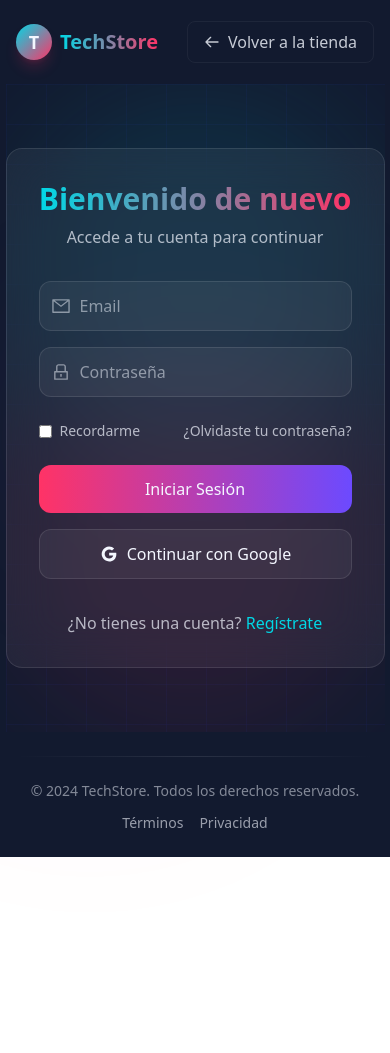
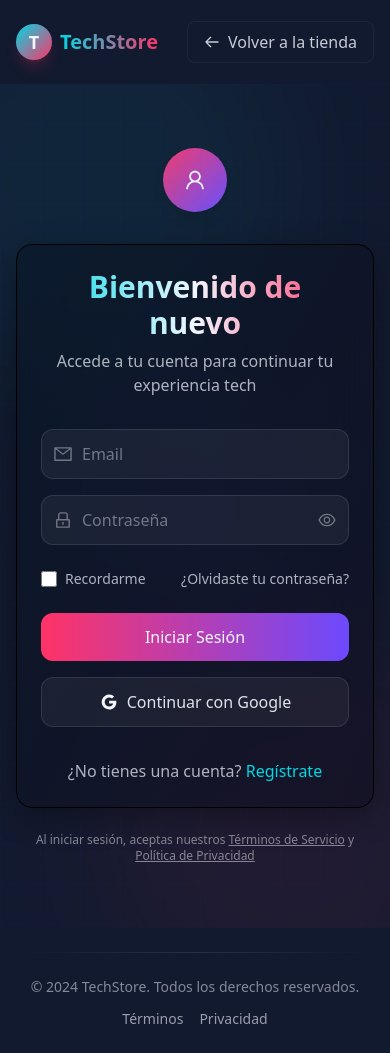
Before and after one commit to sandovaldavid/byte-shop-ecommerce, a Next.js app: page /auth/login in a window 390 px wide. Before the commit the page ends 857 px from the top, so only its background shows below. Built offline with nearby package versions, Linux system fonts and the light colour scheme; no server answers.

Commit message:
💄 enhance UserProfile component with improved layout, styling, and responsive design for better user experience

```diff
--- a/src/app/auth/login/page.js
+++ b/src/app/auth/login/page.js
@@ -1,8 +1,17 @@
 'use client';
-import React, { useState } from 'react';
+import React, { useState, useEffect } from 'react';
 import Link from 'next/link';
 import { useRouter } from 'next/navigation';
-import { AiOutlineMail, AiOutlineLock, AiOutlineGoogle } from 'react-icons/ai';
+import {
+	AiOutlineMail,
+	AiOutlineLock,
+	AiOutlineGoogle,
+	AiOutlineLoading3Quarters,
+	AiOutlineEye,
+	AiOutlineEyeInvisible,
+	AiOutlineUser,
+} from 'react-icons/ai';
+import { motion } from 'framer-motion';
 import { useAuth } from '@/context/AuthContext';
 
 function LoginPage() {
@@ -12,6 +21,18 @@ function LoginPage() {
 	const [password, setPassword] = useState('');
 	const [error, setError] = useState('');
 	const [isLoading, setIsLoading] = useState(false);
+	const [showPassword, setShowPassword] = useState(false);
+	const [rememberMe, setRememberMe] = useState(false);
+
+	// Clear error after 5 seconds
+	useEffect(() => {
+		if (error) {
+			const timer = setTimeout(() => {
+				setError('');
+			}, 5000);
+			return () => clearTimeout(timer);
+		}
+	}, [error]);
 
 	const handleSubmit = async (e) => {
 		e.preventDefault();
@@ -33,96 +54,205 @@ function LoginPage() {
 	};
 
 	return (
-		<div className='min-h-80 bg-dark flex items-center justify-center relative overflow-hidden py-16'>
-			<div className='absolute inset-0 bg-[linear-gradient(rgba(45,58,254,0.05)_1px,transparent_1px),linear-gradient(90deg,rgba(45,58,254,0.05)_1px,transparent_1px)] bg-[size:40px_40px]'></div>
-			<div className='absolute top-0 left-0 w-96 h-96 bg-secondary/10 rounded-full filter blur-3xl'></div>
-			<div className='absolute bottom-0 right-0 w-96 h-96 bg-accent1/10 rounded-full filter blur-3xl'></div>
+		<div className='min-h-screen w-full bg-gradient-to-br from-dark/95 to-dark/90 flex flex-col items-center justify-center relative overflow-hidden py-8 px-4 sm:px-6 lg:py-16'>
+			{/* Background patterns and effects */}
+			<div className='absolute inset-0 bg-[linear-gradient(rgba(45,58,254,0.03)_1px,transparent_1px),linear-gradient(90deg,rgba(45,58,254,0.03)_1px,transparent_1px)] bg-[size:40px_40px]'></div>
+			<div className='absolute top-0 left-0 w-96 h-96 bg-secondary/10 rounded-full filter blur-3xl opacity-60 -translate-x-1/4 -translate-y-1/4'></div>
+			<div className='absolute bottom-0 right-0 w-96 h-96 bg-accent1/10 rounded-full filter blur-3xl opacity-60 translate-x-1/4 translate-y-1/4'></div>
+			<div className='absolute top-1/3 right-1/4 w-64 h-64 bg-accent2/5 rounded-full filter blur-2xl opacity-70'></div>
+			<div className='absolute bottom-1/3 left-1/4 w-64 h-64 bg-primary/5 rounded-full filter blur-2xl opacity-70'></div>
 
-			<div className='relative w-full max-w-md p-8 rounded-2xl bg-white/5 backdrop-blur-xl border border-white/10'>
+			{/* Logo/Brand section */}
+			<motion.div
+				initial={{ opacity: 0, y: -20 }}
+				animate={{ opacity: 1, y: 0 }}
+				transition={{ duration: 0.6 }}
+				className='mb-8'>
+				<div className='w-16 h-16 rounded-full bg-gradient-to-br from-accent1 to-accent2 flex items-center justify-center mx-auto shadow-lg'>
+				<AiOutlineUser className='text-light text-2xl' />
+				</div>
+			</motion.div>
+
+			{/* Login form card with glassmorphism */}
+			<motion.div
+				initial={{ opacity: 0, y: 20 }}
+				animate={{ opacity: 1, y: 0 }}
+				transition={{ duration: 0.5, delay: 0.2 }}
+				className='relative w-full max-w-md rounded-2xl bg-glass-dark backdrop-blur-xl border border-glass-border-dark shadow-glass-dark overflow-hidden'>
+				{/* Card inner glow effect */}
+				<div className='absolute inset-0 bg-gradient-to-br from-secondary/5 to-accent1/5 opacity-50'></div>
+
+				<div className='relative p-6 sm:p-8'>
+					{/* Header */}
 					<div className='text-center mb-8'>
-					<h1 className='text-3xl font-bold bg-gradient-to-r from-secondary to-accent1 bg-clip-text text-transparent'>
+						<h1 className='text-3xl font-bold bg-gradient-to-r from-secondary via-light to-accent1 bg-clip-text text-transparent'>
 							Bienvenido de nuevo
 						</h1>
-					<p className='text-light/70 mt-2'>
-						Accede a tu cuenta para continuar
+						<p className='text-light/70 mt-2 max-w-xs mx-auto'>
+							Accede a tu cuenta para continuar tu experiencia
+							tech
 						</p>
 					</div>
 
+					{/* Form */}
 					<form onSubmit={handleSubmit} className='space-y-6'>
+						{/* Input fields */}
 						<div className='space-y-4'>
-						<div className='relative'>
-							<AiOutlineMail className='absolute left-3 top-1/2 -translate-y-1/2 text-light/50 text-xl' />
+							{/* Email field with validation styling */}
+							<div className='relative group'>
+								<div className='absolute left-3 top-1/2 -translate-y-1/2 text-light/40 text-xl group-focus-within:text-secondary transition-colors duration-200'>
+									<AiOutlineMail />
+								</div>
 								<input
 									type='email'
 									placeholder='Email'
 									value={email}
 									onChange={(e) => setEmail(e.target.value)}
-								className='w-full bg-white/5 border border-white/10 rounded-xl px-10 py-3 text-light focus:outline-none focus:border-secondary transition-colors placeholder:text-light/50'
+									required
+									className='w-full bg-white/5 border border-white/10 rounded-xl px-10 py-3 text-light focus:outline-none focus:border-secondary focus:bg-white/8 transition-all duration-300 placeholder:text-light/40'
+									aria-label='Email address'
 								/>
 							</div>
 
-						<div className='relative'>
-							<AiOutlineLock className='absolute left-3 top-1/2 -translate-y-1/2 text-light/50 text-xl' />
+							{/* Password field with show/hide toggle */}
+							<div className='relative group'>
+								<div className='absolute left-3 top-1/2 -translate-y-1/2 text-light/40 text-xl group-focus-within:text-secondary transition-colors duration-200'>
+									<AiOutlineLock />
+								</div>
 								<input
-								type='password'
+									type={showPassword ? 'text' : 'password'}
 									placeholder='Contraseña'
 									value={password}
-								onChange={(e) => setPassword(e.target.value)}
-								className='w-full bg-white/5 border border-white/10 rounded-xl px-10 py-3 text-light focus:outline-none focus:border-secondary transition-colors placeholder:text-light/50'
+									onChange={(e) =>
+										setPassword(e.target.value)
+									}
+									required
+									className='w-full bg-white/5 border border-white/10 rounded-xl px-10 py-3 text-light focus:outline-none focus:border-secondary focus:bg-white/8 transition-all duration-300 placeholder:text-light/40'
+									aria-label='Password'
 								/>
+								<button
+									type='button'
+									onClick={() =>
+										setShowPassword(!showPassword)
+									}
+									className='absolute right-3 top-1/2 -translate-y-1/2 text-light/40 hover:text-light/70 transition-colors duration-200'
+									aria-label={
+										showPassword
+											? 'Hide password'
+											: 'Show password'
+									}>
+									{showPassword ? (
+										<AiOutlineEyeInvisible className='text-xl' />
+									) : (
+										<AiOutlineEye className='text-xl' />
+									)}
+								</button>
 							</div>
 						</div>
 
+						{/* Remember me and forgot password */}
 						<div className='flex items-center justify-between text-sm'>
 							<label className='flex items-center text-light/70 hover:text-light cursor-pointer group'>
 								<input
 									type='checkbox'
-								className='mr-2 accent-secondary'
+									checked={rememberMe}
+									onChange={(e) =>
+										setRememberMe(e.target.checked)
+									}
+									className='mr-2 accent-secondary w-4 h-4 rounded'
 								/>
-							Recordarme
+								<span className='select-none'>Recordarme</span>
 							</label>
 							<Link
 								href='/auth/reset-password'
-							className='text-light/70 hover:text-secondary transition-colors'>
+								className='text-light/70 hover:text-secondary transition-colors underline-offset-4 hover:underline'>
 								¿Olvidaste tu contraseña?
 							</Link>
 						</div>
 
+						{/* Error message with animation */}
+						{error && (
+							<motion.div
+								initial={{ opacity: 0, y: -10 }}
+								animate={{ opacity: 1, y: 0 }}
+								exit={{ opacity: 0 }}
+								className='bg-error/10 border border-error/20 rounded-lg p-3 text-sm text-error flex items-center gap-2'>
+								<svg
+									xmlns='http://www.w3.org/2000/svg'
+									viewBox='0 0 20 20'
+									fill='currentColor'
+									className='w-5 h-5 flex-shrink-0'>
+									<path
+										fillRule='evenodd'
+										d='M18 10a8 8 0 11-16 0 8 8 0 0116 0zm-8-5a.75.75 0 01.75.75v4.5a.75.75 0 01-1.5 0v-4.5A.75.75 0 0110 5zm0 10a1 1 0 100-2 1 1 0 000 2z'
+										clipRule='evenodd'
+									/>
+								</svg>
+								{error}
+							</motion.div>
+						)}
+
+						{/* Actions */}
 						<div className='space-y-4'>
+							{/* Login button with loading state */}
 							<button
 								type='submit'
 								disabled={isLoading}
-							className='w-full bg-gradient-to-r from-accent1 to-accent2 hover:from-accent2 hover:to-accent1 text-light py-3 rounded-xl transition-all duration-300 transform hover:scale-[1.02] hover:shadow-xl shadow-accent1/20 disabled:opacity-50 disabled:cursor-not-allowed'>
-							{isLoading
-								? 'Iniciando sesión...'
-								: 'Iniciar Sesión'}
+								className='w-full bg-gradient-to-r from-accent1 to-accent2 hover:from-accent2 hover:to-accent1 text-light py-3 rounded-xl font-medium transition-all duration-300 transform hover:scale-[1.01] active:scale-[0.99] hover:shadow-xl shadow-accent1/20 disabled:opacity-70 disabled:cursor-not-allowed disabled:transform-none disabled:shadow-none'>
+								{isLoading ? (
+									<span className='flex items-center justify-center gap-2'>
+										<AiOutlineLoading3Quarters className='animate-spin text-xl' />
+										Iniciando sesión...
+									</span>
+								) : (
+									'Iniciar Sesión'
+								)}
 							</button>
 
-						{error && (
-							<p className='text-red-500 text-sm text-center'>
-								{error}
-							</p>
-						)}
-
+							{/* Google sign in */}
 							<button
 								type='button'
-							className='w-full bg-white/5 border border-white/10 text-light py-3 rounded-xl hover:bg-white/10 transition-all duration-300 flex items-center justify-center gap-2'>
-							<AiOutlineGoogle className='text-xl' />
-							Continuar con Google
+								className='w-full bg-white/5 border border-white/10 text-light/90 py-3 rounded-xl hover:bg-white/10 transition-all duration-300 flex items-center justify-center gap-2 transform hover:scale-[1.01] active:scale-[0.99]'>
+								<AiOutlineGoogle className='text-xl text-light' />
+								<span>Continuar con Google</span>
 							</button>
 						</div>
 					</form>
 
-				<p className='text-center text-light/70 mt-8'>
+					{/* Sign up link */}
+					<div className='text-center mt-8'>
+						<p className='text-light/70'>
 							¿No tienes una cuenta?{' '}
 							<Link
 								href='/auth/register'
-						className='text-secondary hover:text-accent1 transition-colors'>
+								className='text-secondary hover:text-accent1 transition-colors font-medium hover:underline underline-offset-4'>
 								Regístrate
 							</Link>
 						</p>
 					</div>
 				</div>
+			</motion.div>
+
+			{/* Privacy policy notice */}
+			<motion.p
+				initial={{ opacity: 0 }}
+				animate={{ opacity: 1 }}
+				transition={{ duration: 0.5, delay: 0.6 }}
+				className='mt-6 text-light/50 text-xs text-center max-w-md'>
+				Al iniciar sesión, aceptas nuestros{' '}
+				<Link
+					href='/terms'
+					className='underline hover:text-light/70 transition-colors'>
+					Términos de Servicio
+				</Link>{' '}
+				y{' '}
+				<Link
+					href='/privacy'
+					className='underline hover:text-light/70 transition-colors'>
+					Política de Privacidad
+				</Link>
+			</motion.p>
+		</div>
 	);
 }
 
```
Lines whose indentation alone changed are shown as unchanged.
